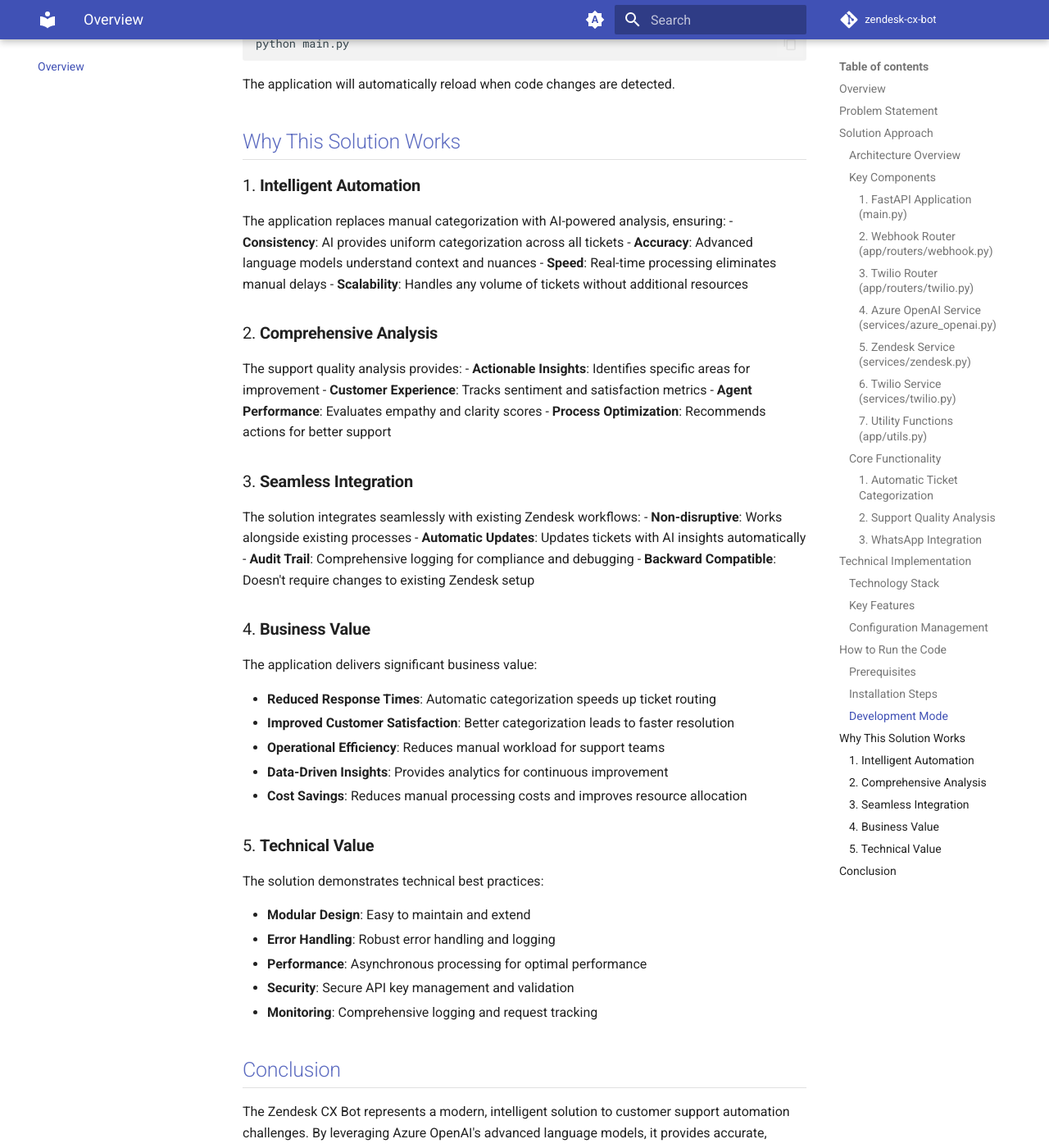
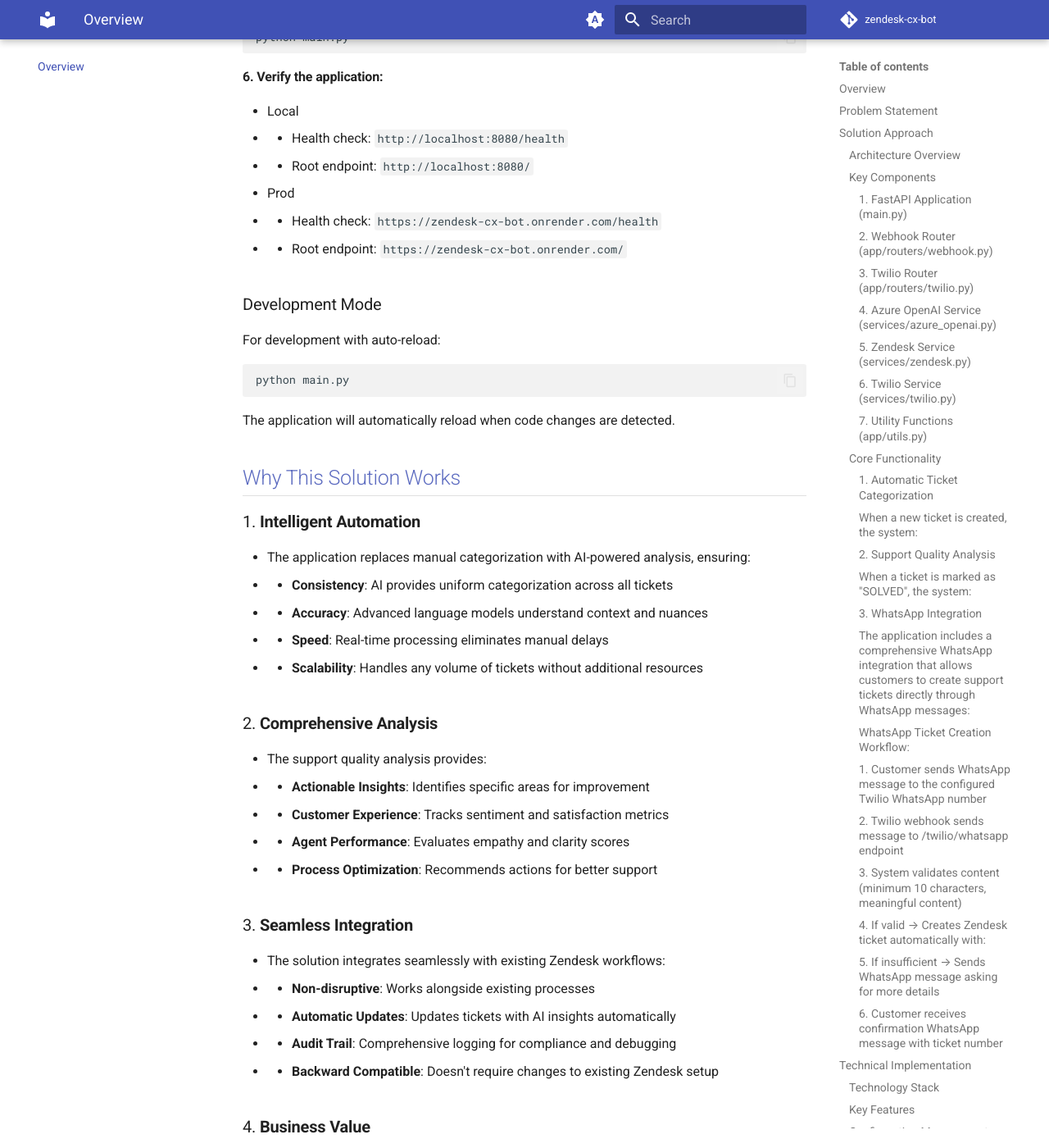
Before and after one commit to suyashghgit/zendesk-cx-bot, an MkDocs documentation site: the page built from docs/APPLICATION_WRITEUP.md, in a window 1280 px wide and 1400 px high, scrolled down 6077 px. Shown: the whole window at 82% size. Built offline with MkDocs 1.6.1 and Material for MkDocs 9.7.7, drawn with Linux system fonts in a browser that asks for light colours; comment, search, counter and statistics services are not loaded; some of the changed text lies outside the part shown.

Commit message:
fix: documentation cleanup

````diff
--- a/docs/APPLICATION_WRITEUP.md
+++ b/docs/APPLICATION_WRITEUP.md
@@ -76,61 +74,50 @@
 
 #### 1. Automatic Ticket Categorization
 
-When a new ticket is created, the system:
+#### When a new ticket is created, the system:
 
-1. **Receives webhook** from Zendesk with ticket details
-2. **Extracts data** (subject, description, ticket ID)
-3. **Analyzes content** using Azure OpenAI's GPT model
-4. **Categorizes ticket** into predefined categories:
-   - `human_resources`, `engineering`, `it_support`, `product`, `design`
-   - `sales`, `marketing`, `finance`, `legal`, `customer_support`
-   - `operations`, `executive`
+- **Receives webhook** from Zendesk with ticket details
+- **Extracts data** (subject, description, ticket ID)
+- **Analyzes content** using Azure OpenAI's GPT model
+- **Categorizes ticket** into predefined categories:
+   - -  `human_resources`, `engineering`, `it_support`, `product`, `design`
+   - - `sales`, `marketing`, `finance`, `legal`, `customer_support`
+   - - `operations`, `executive`
 5. **Updates ticket** with automatic tags and categorization comments
 6. **Logs results** for audit and monitoring
 
 #### 2. Support Quality Analysis
 
-When a ticket is marked as "SOLVED", the system:
+#### When a ticket is marked as "SOLVED", the system:
 
-1. **Triggers analysis** based on status change
-2. **Extracts comments** from the entire conversation (public comments only)
-3. **Analyzes interaction** using AI for:
-   - Sentiment analysis (Positive, Neutral, Negative)
-   - Satisfaction likelihood (High, Medium, Low)
-   - Agent empathy score (1-5 scale)
-   - Clarity score (1-5 scale)
-   - Pain points identification
-   - Frustration signals detection
-   - Action recommendations
-4. **Updates ticket** with comprehensive analysis report (as private comment for internal use only)
-5. **Provides insights** for continuous improvement
+- **Triggers analysis** based on status change
+- **Extracts comments** from the entire conversation (public comments only)
+- **Analyzes interaction** using AI for:
+   - - Sentiment analysis (Positive, Neutral, Negative)
+   - - Satisfaction likelihood (High, Medium, Low)
+   - - Agent empathy score (1-5 scale)
+   - - Clarity score (1-5 scale)
+   - - Pain points identification
+   - - Frustration signals detection
+   - - Action recommendations
+- **Updates ticket** with comprehensive analysis report (as private comment for internal use only)
+- **Provides insights** for continuous improvement
 
 #### 3. WhatsApp Integration
 
-The application includes a comprehensive WhatsApp integration that allows customers to create support tickets directly through WhatsApp messages:
+#### The application includes a comprehensive WhatsApp integration that allows customers to create support tickets directly through WhatsApp messages:
 
-**WhatsApp Ticket Creation Workflow:**
-1. **Customer sends WhatsApp message** to the configured Twilio WhatsApp number
-2. **Twilio webhook** sends message to `/twilio/whatsapp` endpoint
-3. **System validates content** (minimum 10 characters, meaningful content)
-4. **If valid** → Creates Zendesk ticket automatically with:
+#### **WhatsApp Ticket Creation Workflow:**
+#### 1. Customer sends WhatsApp message to the configured Twilio WhatsApp number
+#### 2. **Twilio webhook** sends message to `/twilio/whatsapp` endpoint
+#### 3. **System validates content** (minimum 10 characters, meaningful content)
+#### 4. **If valid** → Creates Zendesk ticket automatically with:
    - Subject generated from first sentence (max 50 characters)
    - Full message as description
    - Requester info (WhatsApp User + phone number)
    - Priority determined by content analysis
-5. **If insufficient** → Sends WhatsApp message asking for more details
-6. **Customer receives confirmation** WhatsApp message with ticket number
-
-**WhatsApp Validation Rules:**
-- **Minimum length**: 10 characters
-- **Must contain actionable content**: Not just "hi", "help", "hello"
-- **Should describe an issue or request**: Contains problem-related keywords
-
-**Security Features:**
-- **Webhook signature validation** for enhanced security
-- **Phone number formatting** and validation
-- **Error handling** with graceful fallbacks
-- **Comprehensive logging** for audit and debugging
+#### 5. **If insufficient** → Sends WhatsApp message asking for more details
+#### 6. **Customer receives confirmation** WhatsApp message with ticket number
 
 ## Technical Implementation
 
@@ -142,7 +129,7 @@
 - **Messaging Platform**: Twilio WhatsApp Business API
 - **Configuration**: Pydantic Settings
 - **Logging**: Python logging with file and console output
-- **Deployment**: Uvicorn server
+- **Deployment**: Uvicorn server (local) https://zendesk-cx-bot.onrender.com (Prod)
 
 ### Key Features
 
@@ -152,9 +139,8 @@
 4. **Data Validation**: Robust data parsing and validation
 5. **Scalable Architecture**: Modular design for easy extension
 6. **Multi-Channel Support**: Webhooks and WhatsApp integration
-7. **Security**: Webhook signature validation and secure API key management
 
-### Configuration Management
+### Configuration Management Environment Variables
 
 The application uses environment variables for configuration:
 
@@ -190,37 +176,52 @@
 
 ### Installation Steps
 
-1. **Clone the repository**:
+#### 1. **Clone the repository**:
    ```bash
-   git clone <repository-url>
+   git clone https://github.com/suyashghgit/zendesk-cx-bot zendesk-cx-bot
    cd zendesk-cx-bot
    ```
 
-2. **Install dependencies**:
+#### 2. **Install dependencies**:
    ```bash
    pip install -r requirements.txt
    ```
 
-3. **Set up environment variables**:
+#### 3. **Set up environment variables**:
    ```bash
    cp env_example.txt .env
    # Edit .env with your actual credentials
    ```
 
-4. **Configure Twilio WhatsApp** (NEW):
+#### 4. **Configure Twilio WhatsApp**:
    - Set up WhatsApp Business API in Twilio Console
    - Configure webhook endpoints:
-     - WhatsApp webhook: `https://your-domain.com/twilio/whatsapp`
+     - WhatsApp webhook: `https://zendesk-cx-bot.onrender.com/twilio/whatsapp`
    - Add all Twilio credentials to `.env` file
 
-5. **Run the application**:
+#### 5. **Configure Zendesk Webhooks**:
+   - **Ticket Creation Webhook**:
+     - URL: `https://zendesk-cx-bot.onrender.com/ticketCreatedWebhook`
+     - Trigger: When a ticket is created
+     - Method: POST
+   - **Ticket Status Change Webhook**:
+     - URL: `https://zendesk-cx-bot.onrender.com/ticketStatusChangedWebhook`
+     - Trigger: When ticket status changes
+     - Method: POST
+   - Configure in Zendesk Admin Center → Apps and integrations → Webhooks
+
+#### 6. **Run the application**:
    ```bash
    python main.py
    ```
 
-6. **Verify the application**:
-   - Health check: `http://localhost:8080/health`
-   - Root endpoint: `http://localhost:8080/`
+#### 6. **Verify the application**:
+   - Local
+   -  - Health check: `http://localhost:8080/health`
+   - -  Root endpoint: `http://localhost:8080/`
+   - Prod
+   - - Health check: `https://zendesk-cx-bot.onrender.com/health`
+   - -  Root endpoint: `https://zendesk-cx-bot.onrender.com/`
 
 ### Development Mode
 
@@ -235,47 +236,46 @@
 
 ### 1. **Intelligent Automation**
 
-The application replaces manual categorization with AI-powered analysis, ensuring:
-- **Consistency**: AI provides uniform categorization across all tickets
-- **Accuracy**: Advanced language models understand context and nuances
-- **Speed**: Real-time processing eliminates manual delays
-- **Scalability**: Handles any volume of tickets without additional resources
+- The application replaces manual categorization with AI-powered analysis, ensuring:
+- - **Consistency**: AI provides uniform categorization across all tickets
+- - **Accuracy**: Advanced language models understand context and nuances
+- - **Speed**: Real-time processing eliminates manual delays
+- - **Scalability**: Handles any volume of tickets without additional resources
 
 ### 2. **Comprehensive Analysis**
 
-The support quality analysis provides:
-- **Actionable Insights**: Identifies specific areas for improvement
-- **Customer Experience**: Tracks sentiment and satisfaction metrics
-- **Agent Performance**: Evaluates empathy and clarity scores
-- **Process Optimization**: Recommends actions for better support
+- The support quality analysis provides:
+- - **Actionable Insights**: Identifies specific areas for improvement
+- - **Customer Experience**: Tracks sentiment and satisfaction metrics
+- - **Agent Performance**: Evaluates empathy and clarity scores
+- - **Process Optimization**: Recommends actions for better support
 
 ### 3. **Seamless Integration**
 
-The solution integrates seamlessly with existing Zendesk workflows:
-- **Non-disruptive**: Works alongside existing processes
-- **Automatic Updates**: Updates tickets with AI insights automatically
-- **Audit Trail**: Comprehensive logging for compliance and debugging
-- **Backward Compatible**: Doesn't require changes to existing Zendesk setup
+- The solution integrates seamlessly with existing Zendesk workflows:
+- - **Non-disruptive**: Works alongside existing processes
+- - **Automatic Updates**: Updates tickets with AI insights automatically
+- - **Audit Trail**: Comprehensive logging for compliance and debugging
+- - **Backward Compatible**: Doesn't require changes to existing Zendesk setup
 
 ### 4. **Business Value**
 
-The application delivers significant business value:
+- The application delivers significant business value:
 
-- **Reduced Response Times**: Automatic categorization speeds up ticket routing
-- **Improved Customer Satisfaction**: Better categorization leads to faster resolution
-- **Operational Efficiency**: Reduces manual workload for support teams
-- **Data-Driven Insights**: Provides analytics for continuous improvement
-- **Cost Savings**: Reduces manual processing costs and improves resource allocation
+- - **Reduced Response Times**: Automatic categorization speeds up ticket routing
+- - **Improved Customer Satisfaction**: Better categorization leads to faster resolution
+- - **Operational Efficiency**: Reduces manual workload for support teams
+- - **Data-Driven Insights**: Provides analytics for continuous improvement
+- - **Cost Savings**: Reduces manual processing costs and improves resource allocation
 
 ### 5. **Technical Value**
 
-The solution demonstrates technical best practices:
+- The solution demonstrates technical best practices:
 
-- **Modular Design**: Easy to maintain and extend
-- **Error Handling**: Robust error handling and logging
-- **Performance**: Asynchronous processing for optimal performance
-- **Security**: Secure API key management and validation
-- **Monitoring**: Comprehensive logging and request tracking
+- - **Error Handling**: Robust error handling and logging
+- - **Performance**: Asynchronous processing for optimal performance
+- - **Security**: Secure API key management and validation
+- - **Monitoring**: Comprehensive logging and request tracking
 
 ## Conclusion
 
````
Also changed, not shown: other parts of docs/APPLICATION_WRITEUP.md (+1 -3 lines), docs/index.md (+1 -1 lines).
